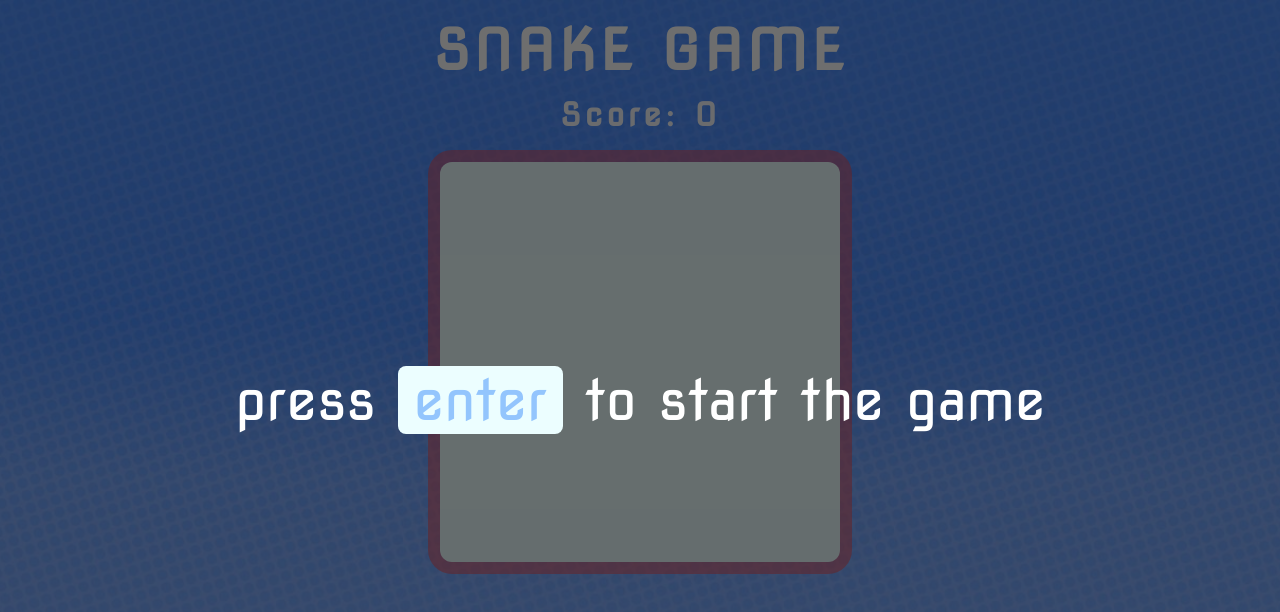
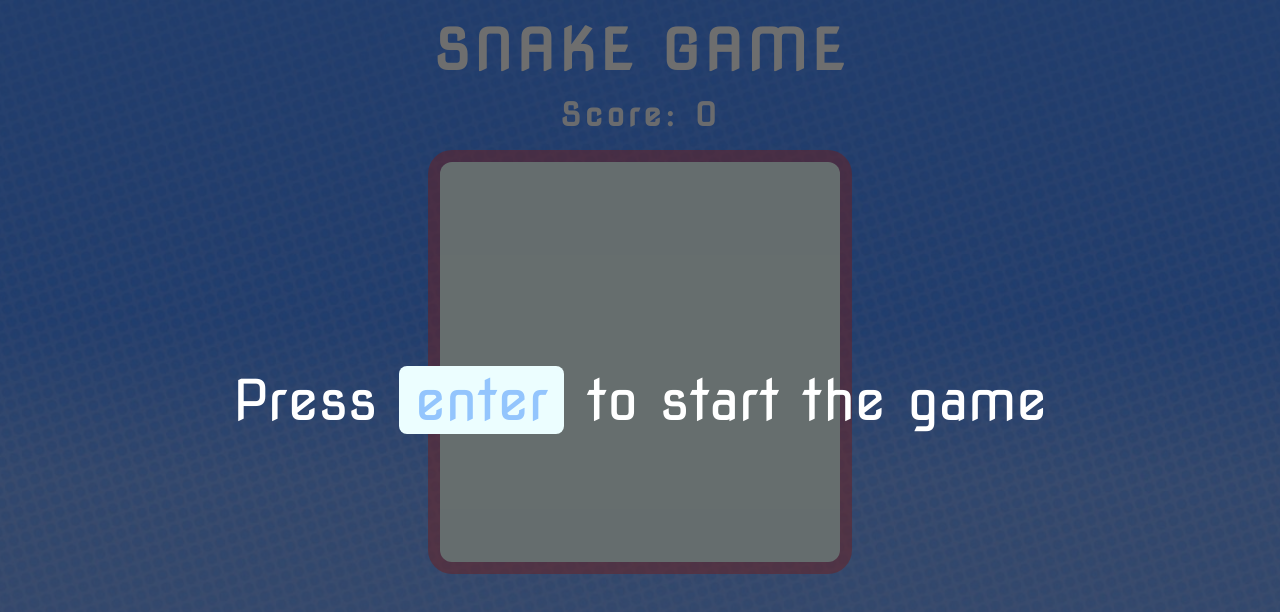
Before and after one commit to MacJ13/snake-game, a website built with Vite: page index.html in a window 1280 px wide. Built offline with nearby package versions, Linux system fonts and the light colour scheme.

Commit message:
Update style of modal element

```diff
--- a/src/style.css
+++ b/src/style.css
@@ -87,6 +87,13 @@ body {
   transition: opacity 0.3s;
 }
 
+#modal::before {
+  content: "";
+  height: 100%;
+  position: absolute;
+  width: 100%;
+}
+
 #modal__info {
   line-height: 1.5;
 }
--- a/src/view/modalView.ts
+++ b/src/view/modalView.ts
@@ -20,7 +20,7 @@ class ModalView extends View {
   }
 
   private renderModalInfo(): string {
-    return "<div id='modal__info'>press <span id='enter'>enter</span> to start the game</div>";
+    return "<div id='modal__info'>Press <span id='enter'>enter</span> to start the game</div>";
   }
 
   private renderModalResult(score: number) {
```
